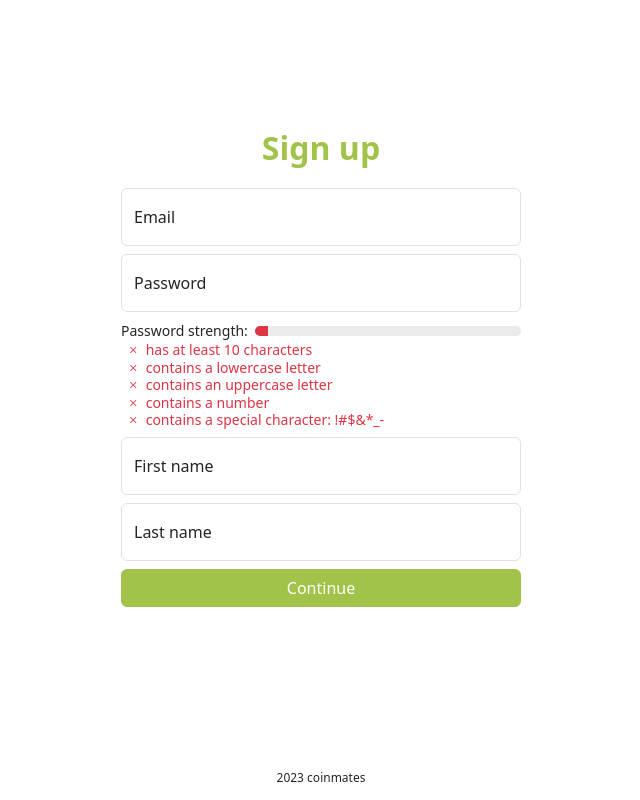
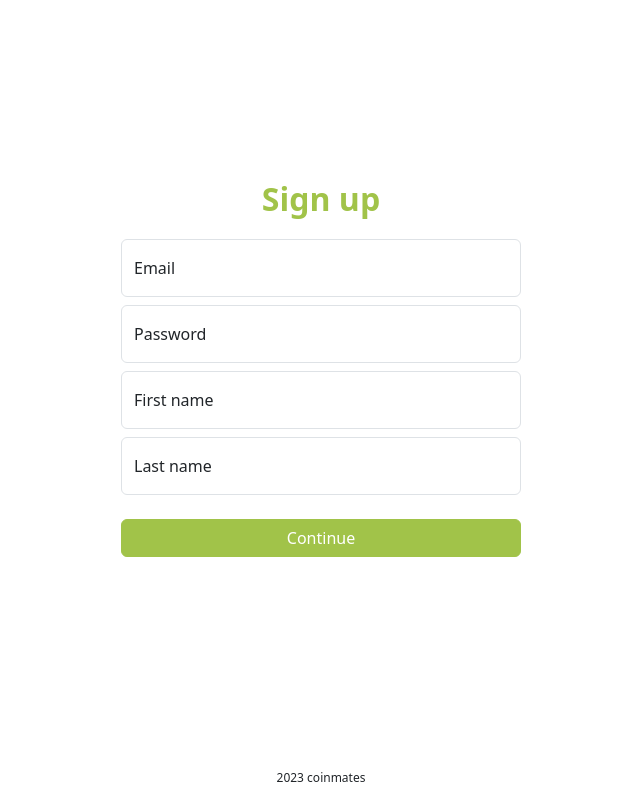
Before and after one commit to stjomd/coinmates, a React (Vite) app in the folder frontend/: page /register in a window 1280 px wide. Shown: the whole page, without its empty margins (319-959 px from the left). Built offline with nearby package versions, Linux system fonts and the light colour scheme; a web font is replaced by a local one.

Commit message:
Style adjustments

```diff
--- a/frontend/src/components/login/Login.tsx
+++ b/frontend/src/components/login/Login.tsx
@@ -142,7 +142,7 @@ function Login() {
 			</form>
 			<button
 				type='button'
-				className='btn btn-primary login-btn'
+				className='btn btn-primary login-btn mt-3'
 				onClick={authenticate}
 			>
 				Sign in
--- a/frontend/src/components/password-helper/PasswordHelper.tsx
+++ b/frontend/src/components/password-helper/PasswordHelper.tsx
@@ -27,7 +27,7 @@ function PasswordHelper({ password }: PasswordHelperProps) {
 		return pass ? 'password-ok' : 'password-bad'
 	}
 	const icon = (pass: boolean) => {
-		return 'bi ' + (pass ? ' bi-check' : ' bi-x')
+		return 'bi ' + (pass ? 'bi-check' : 'bi-x')
 	}
 
 	// ----- Hints/password requirements -----------------------------------------
--- a/frontend/src/components/register/Register.tsx
+++ b/frontend/src/components/register/Register.tsx
@@ -75,7 +75,9 @@ function Register() {
 						{errors.password?.message}
 					</div>
 				)}
-				<PasswordHelper password={watch('password')}/>
+				{ watch('password') != undefined &&
+					<PasswordHelper password={watch('password')}/>
+				}
 			</div>
 		)
 	}
@@ -132,7 +134,7 @@ function Register() {
 				{ passwordField() }
 				{ firstNameField() }
 				{ lastNameField() }
-				<button type='submit' className='btn btn-primary login-btn'>
+				<button type='submit' className='btn btn-primary login-btn mt-3'>
 					Continue
 				</button>
 			</form>
```
